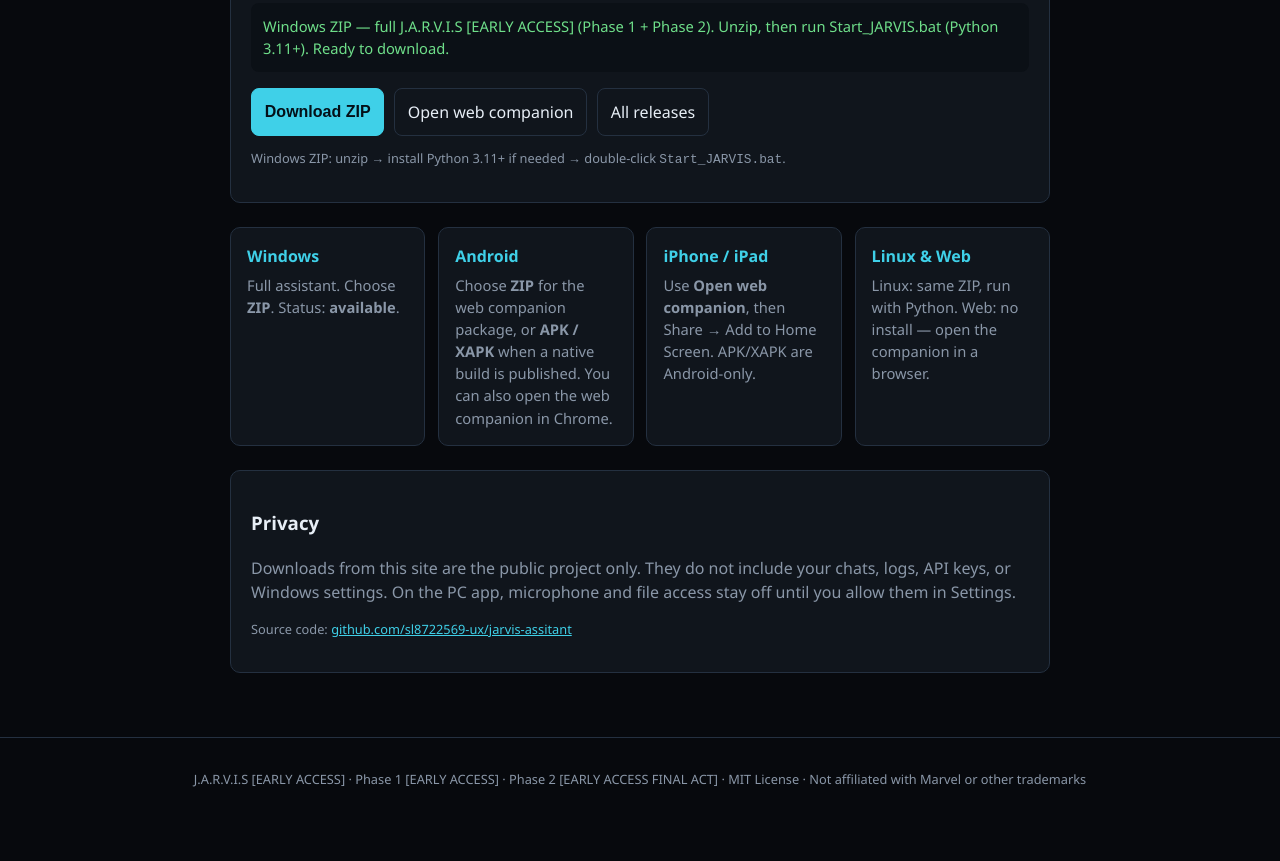
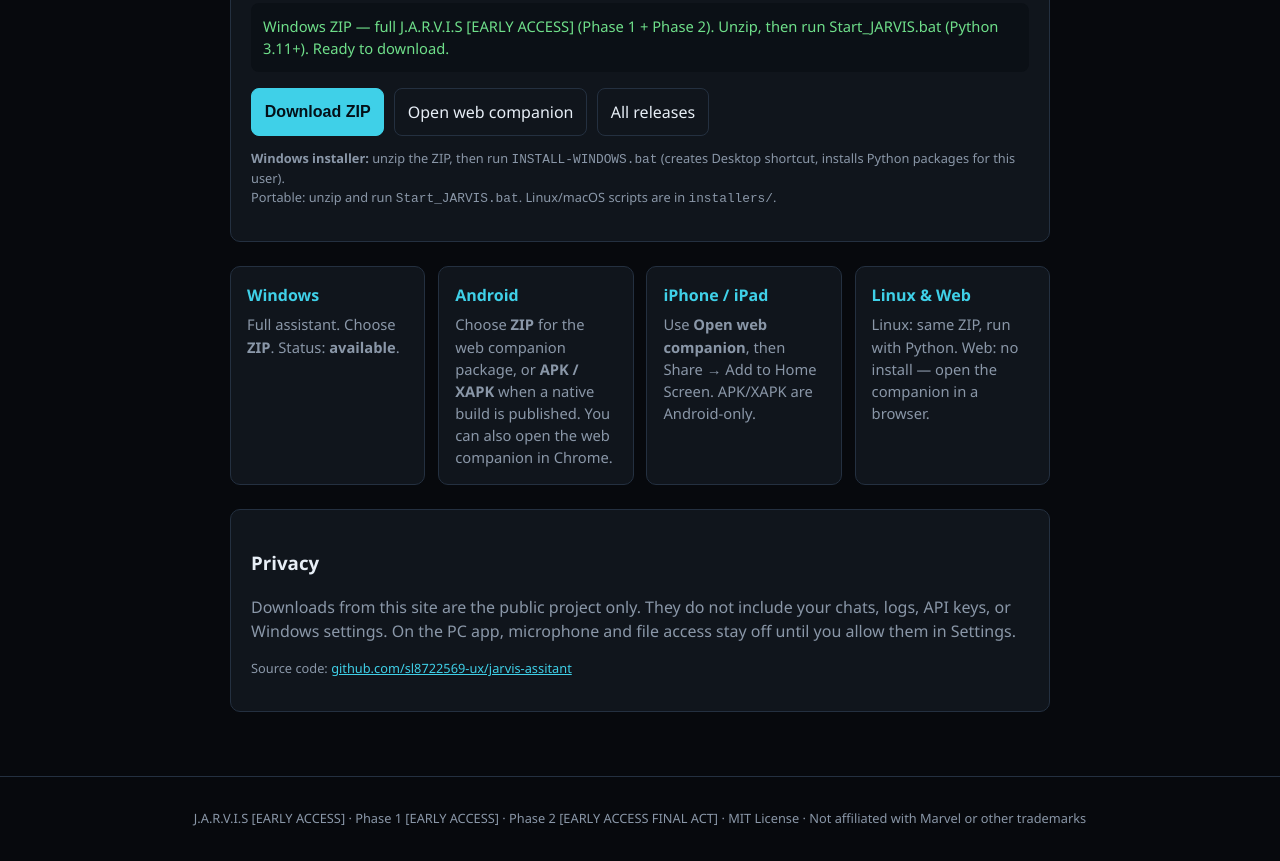
Before and after one commit to sl8722569-ux/jarvis-assitant, a plain HTML site: page docs/index.html in a window 1280 px wide. Shown: the part 1431-2292 px from the top of the page. Before the commit the page ends 2252 px from the top, so only its background shows below. Drawn offline with Linux system fonts and the light colour scheme.

Commit message:
Add OS installers: Windows setup, Linux, macOS; website install notes.

```diff
--- a/docs/index.html
+++ b/docs/index.html
@@ -118,7 +118,12 @@
         <a class="btn ghost" href="webapp/index.html">Open web companion</a>
         <a class="btn ghost" href="https://github.com/sl8722569-ux/jarvis-assitant/releases">All releases</a>
       </div>
-      <p class="small">Windows ZIP: unzip → install Python 3.11+ if needed → double-click <code>Start_JARVIS.bat</code>.</p>
+      <p class="small">
+        <strong>Windows installer:</strong> unzip the ZIP, then run <code>INSTALL-WINDOWS.bat</code>
+        (creates Desktop shortcut, installs Python packages for this user).<br />
+        Portable: unzip and run <code>Start_JARVIS.bat</code>.
+        Linux/macOS scripts are in <code>installers/</code>.
+      </p>
     </section>
 
     <section id="devices" class="cards">
```
Also changed, not shown: installers/android/INSTALL.txt (added), 8 other files.
